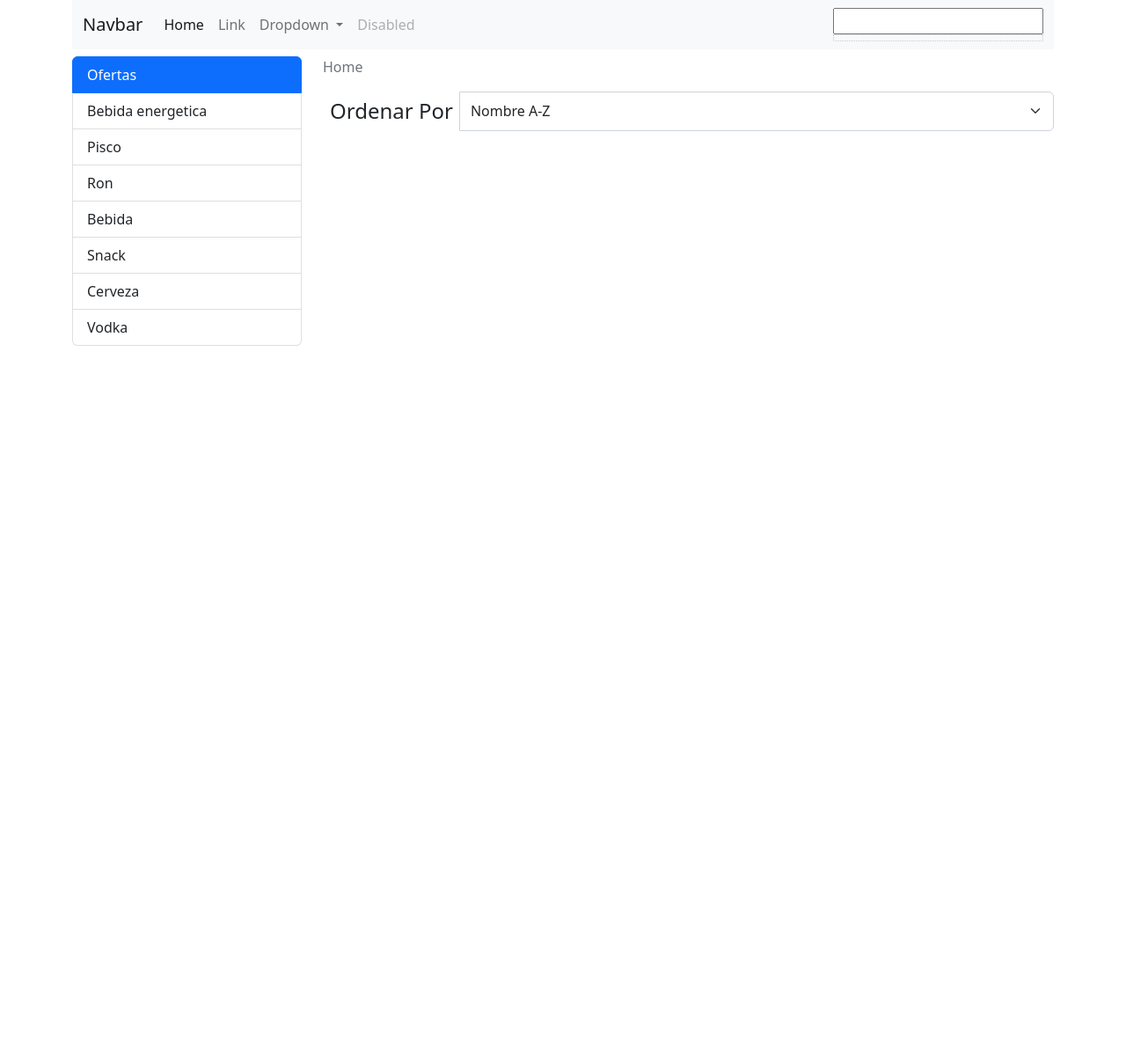
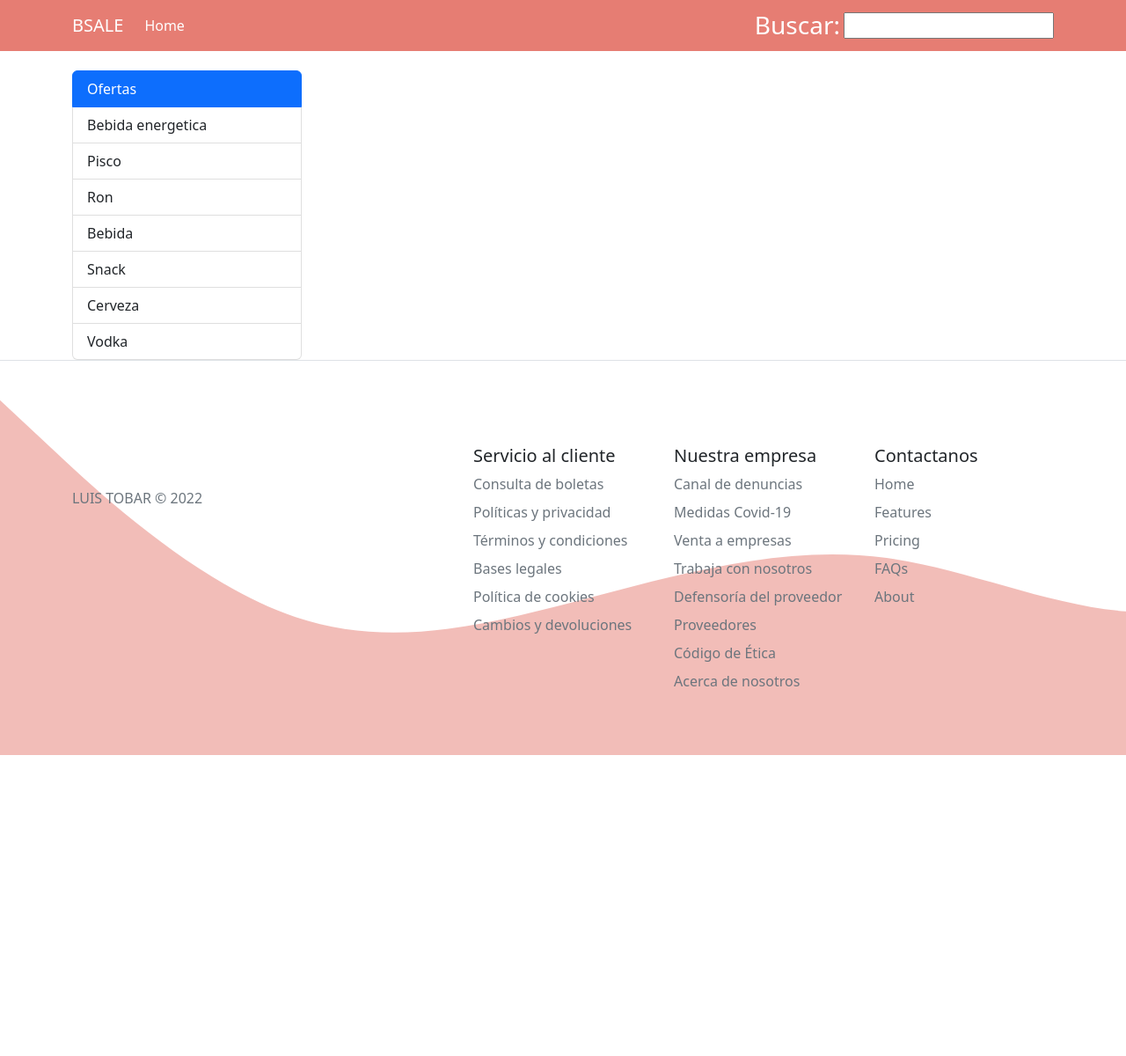
Before and after one commit to Sherydan/desafio-bsale-frontend, a PHP site: page / in a window 1280 px wide. Shown: the whole page at 88% size. Before the commit the page ends 393 px from the top, so only its background shows below. Run offline with PHP 8.4, Linux system fonts and the light colour scheme.

Commit message:
make it better

```diff
--- a/assets/css/style.css
+++ b/assets/css/style.css
@@ -9,7 +9,7 @@
   padding: 3px;
 }
 #result ul {
-    background-color: antiquewhite;
+  background-color: white;
   position : absolute;
   list-style-type: none;
   padding: 0;
@@ -20,4 +20,26 @@
 }
 #result ul li:hover {
   background: #eee;
+
 }
+
+/* Show it is fixed to the top */
+body {
+  min-height: 75rem;
+  padding-top: 4.5rem;
+}
+
+#footer-container{
+  background: url(../img/wave.svg) no-repeat;
+  background-size: cover;
+}
+
+nav{
+  background-color: hsla(5, 82%, 46%, 0.596);
+}
+
+.btn{
+  background-color: hsl(5, 82%, 46%) !important;
+  color: white;
+
+}
--- a/index.html
+++ b/index.html
@@ -20,9 +20,9 @@
 
     <div class="container">
 
-        <nav class="navbar navbar-expand-lg navbar-light bg-light">
-            <div class="container-fluid">
-                <a class="navbar-brand" href="#">Navbar</a>
+        <nav class="navbar navbar-expand-lg navbar-light fixed-top text-white">
+            <div class="container">
+                <a class="navbar-brand text-white" href="#">BSALE</a>
                 <button class="navbar-toggler" type="button" data-bs-toggle="collapse"
                     data-bs-target="#navbarSupportedContent" aria-controls="navbarSupportedContent"
                     aria-expanded="false" aria-label="Toggle navigation">
@@ -31,34 +31,19 @@
                 <div class="collapse navbar-collapse" id="navbarSupportedContent">
                     <ul class="navbar-nav me-auto mb-2 mb-lg-0">
                         <li class="nav-item">
-                            <a class="nav-link active" aria-current="page" href="#">Home</a>
+                            <a class="nav-link active text-white" aria-current="page" href="#">Home</a>
                         </li>
-                        <li class="nav-item">
-                            <a class="nav-link" href="#">Link</a>
-                        </li>
-                        <li class="nav-item dropdown">
-                            <a class="nav-link dropdown-toggle" href="#" id="navbarDropdown" role="button"
-                                data-bs-toggle="dropdown" aria-expanded="false">
-                                Dropdown
-                            </a>
-                            <ul class="dropdown-menu" aria-labelledby="navbarDropdown">
-                                <li><a class="dropdown-item" href="#">Action</a></li>
-                                <li><a class="dropdown-item" href="#">Another action</a></li>
-                                <li>
-                                    <hr class="dropdown-divider">
-                                </li>
-                                <li><a class="dropdown-item" href="#">Something else here</a></li>
-                            </ul>
-                        </li>
-                        <li class="nav-item">
-                            <a class="nav-link disabled" href="#" tabindex="-1" aria-disabled="true">Disabled</a>
-                        </li>
+
+
                     </ul>
-                    <div class="search">
-                        <input type="text" name="inputSearch" id="inputSearch"  />
-                        <div id="result"></div>
+                    <h3 class="m-1">Buscar:</h3>
+                    <div class="dropdown">
+                        <input type="text" class="dropdown-toggle" name="inputSearch" id="inputSearch"
+                            data-bs-toggle="dropdown" aria-expanded="false">
+                        <ul class="dropdown-menu" aria-labelledby="inputSearch" id="result">
+
+                        </ul>
                     </div>
-
 
                 </div>
             </div>
@@ -68,7 +53,7 @@
             <div class="col-md-3">
                 <ul class="list-group" id="categoriesList">
                     <a href="#" class="list-group-item list-group-item-action active" id="listOffers"
-                        aria-current="true">
+                        aria-current="true" data-categoryid="listOffers">
                         Ofertas
                     </a>
                     <a href="#" class="list-group-item list-group-item-action" data-categoryid="1"
@@ -92,40 +77,18 @@
             </div>
 
             <div class="col-md-9">
+                <div class="row">
+                    <!-- <div class="input-group mb-3 mb-2">
+                        <h4 class="m-2">Ordenar Por</h4>
+                        <select class="form-select" id="sortProductSelect"
+                            aria-label="Example select with button addon">
+                            <option selected value="name" id="name">Nombre A-Z</option>
+                            <option value="priceLowToHigh" id="priceLowToHigh">Menor Precio</option>
+                            <option value="priceHighToLow" id="priceHighToLow">Mayor precio</option>
+                        </select>
+                    </div> -->
 
-                <nav aria-label="breadcrumb">
-                    <ol class="breadcrumb">
-                        <li class="breadcrumb-item active" aria-current="page">Home</li>
-                    </ol>
-                </nav>
-
-                <!-- <nav aria-label="breadcrumb">
-                    <ol class="breadcrumb">
-                      <li class="breadcrumb-item"><a href="#">Home</a></li>
-                      <li class="breadcrumb-item active" aria-current="page">Library</li>
-                    </ol>
-                  </nav>
-
-                  <nav aria-label="breadcrumb">
-                    <ol class="breadcrumb">
-                      <li class="breadcrumb-item"><a href="#">Home</a></li>
-                      <li class="breadcrumb-item"><a href="#">Library</a></li>
-                      <li class="breadcrumb-item active" aria-current="page">Data</li>
-                    </ol>
-                  </nav> -->
-
-
-                <div class="row">
-                    <div class="input-group mb-3 mb-2">
-                        <h4 class="m-2">Ordenar Por</h4>
-                        <select class="form-select" id="inputGroupSelect03"
-                            aria-label="Example select with button addon">
-                            <option selected>Nombre A-Z</option>
-                            <option value="1">Menor Precio</option>
-                            <option value="2">Mayor precio</option>
-                            <option value="3">Relevancia</option>
-                        </select>
-                    </div>
+                    <p id="searchingFor" class="fs-3"></p>
                 </div>
 
                 <div class="row" id="productsRowContainer">
@@ -134,6 +97,64 @@
                 </div>
             </div>
         </div>
+    </div>
+
+
+    <div class="border-top mb-0" id="footer-container">
+        <div class="container">
+            <footer class="row row-cols-1 row-cols-sm-2 row-cols-md-5 py-5 my-5 ">
+              <div class="col mb-3">
+                <a href="/" class="d-flex align-items-center mb-3 link-dark text-decoration-none">
+                  <svg class="bi me-2" width="40" height="32"><use xlink:href="#bootstrap"></use></svg>
+                </a>
+                <p class="text-muted">LUIS TOBAR © 2022</p>
+              </div>
+
+              <div class="col mb-3">
+
+              </div>
+
+              <div class="col mb-3">
+                <h5>Servicio al cliente</h5>
+                <ul class="nav flex-column">
+                  <li class="nav-item mb-2"><a href="#" class="nav-link p-0 text-muted">Consulta de boletas</a></li>
+                  <li class="nav-item mb-2"><a href="#" class="nav-link p-0 text-muted">Políticas y privacidad</a></li>
+                  <li class="nav-item mb-2"><a href="#" class="nav-link p-0 text-muted">Términos y condiciones</a></li>
+                  <li class="nav-item mb-2"><a href="#" class="nav-link p-0 text-muted">Bases legales</a></li>
+                  <li class="nav-item mb-2"><a href="#" class="nav-link p-0 text-muted">Política de cookies</a></li>
+                  <li class="nav-item mb-2"><a href="#" class="nav-link p-0 text-muted">Cambios y devoluciones</a></li>
+
+                </ul>
+              </div>
+
+              <div class="col mb-3">
+                <h5>Nuestra empresa</h5>
+                <ul class="nav flex-column">
+                  <li class="nav-item mb-2"><a href="#" class="nav-link p-0 text-muted">Canal de denuncias</a></li>
+                  <li class="nav-item mb-2"><a href="#" class="nav-link p-0 text-muted">Medidas Covid-19</a></li>
+                  <li class="nav-item mb-2"><a href="#" class="nav-link p-0 text-muted">Venta a empresas</a></li>
+                  <li class="nav-item mb-2"><a href="#" class="nav-link p-0 text-muted">Trabaja con nosotros</a></li>
+                  <li class="nav-item mb-2"><a href="#" class="nav-link p-0 text-muted">Defensoría del proveedor</a></li>
+                  <li class="nav-item mb-2"><a href="#" class="nav-link p-0 text-muted">Proveedores</a></li>
+                  <li class="nav-item mb-2"><a href="#" class="nav-link p-0 text-muted">Código de Ética</a></li>
+                  <li class="nav-item mb-2"><a href="#" class="nav-link p-0 text-muted">Acerca de nosotros</a></li>
+
+                </ul>
+              </div>
+
+              <div class="col mb-3">
+                <h5>Contactanos</h5>
+                <ul class="nav flex-column">
+                  <li class="nav-item mb-2"><a href="#" class="nav-link p-0 text-muted">Home</a></li>
+                  <li class="nav-item mb-2"><a href="#" class="nav-link p-0 text-muted">Features</a></li>
+                  <li class="nav-item mb-2"><a href="#" class="nav-link p-0 text-muted">Pricing</a></li>
+                  <li class="nav-item mb-2"><a href="#" class="nav-link p-0 text-muted">FAQs</a></li>
+                  <li class="nav-item mb-2"><a href="#" class="nav-link p-0 text-muted">About</a></li>
+                </ul>
+              </div>
+            </footer>
+          </div>
+
     </div>
 
 
```
Also changed, not shown: assets/js/main.js (+89 -14 lines), assets/img/wave.svg (added). Lines whose indentation alone changed are shown as unchanged.
